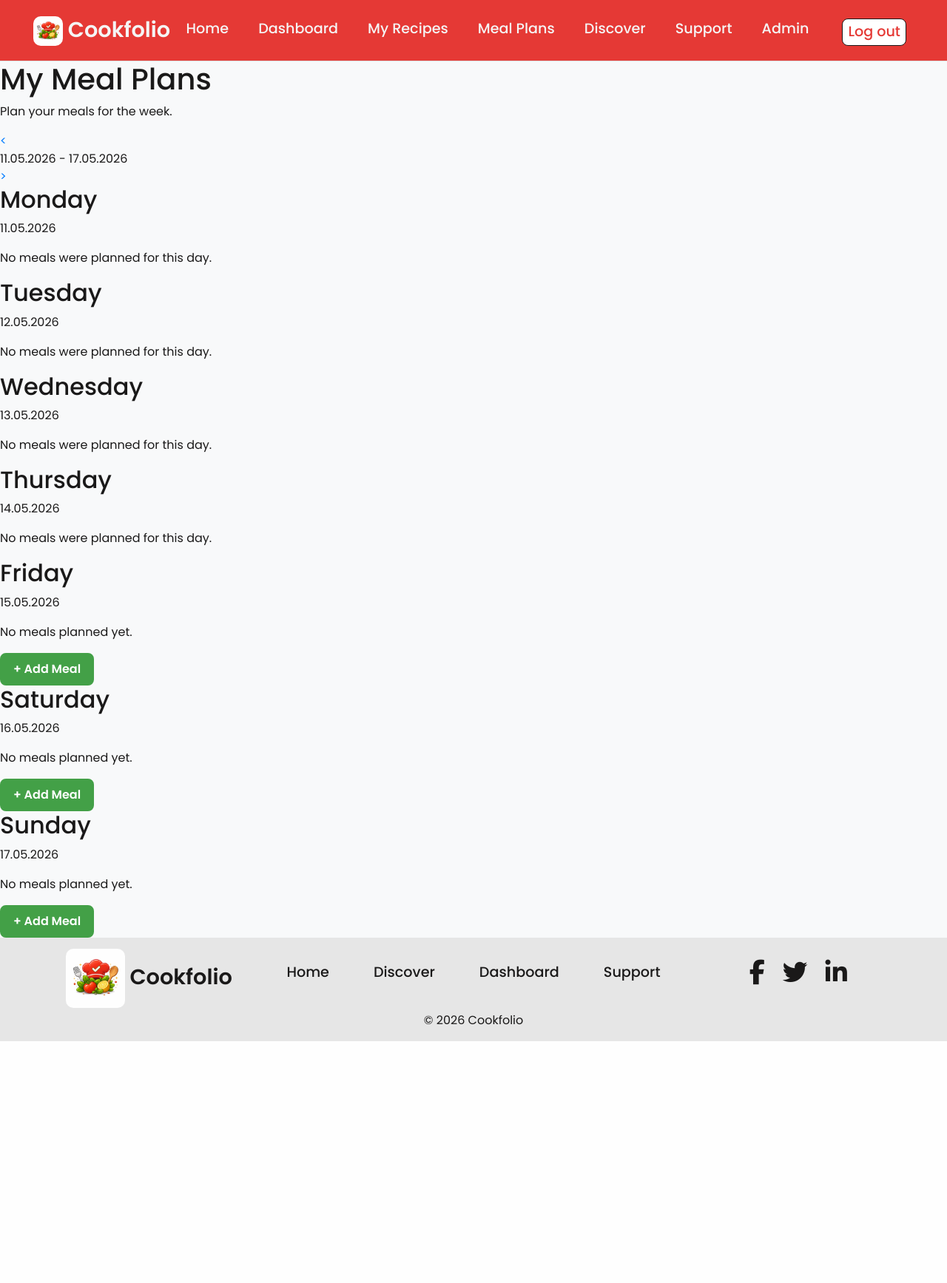
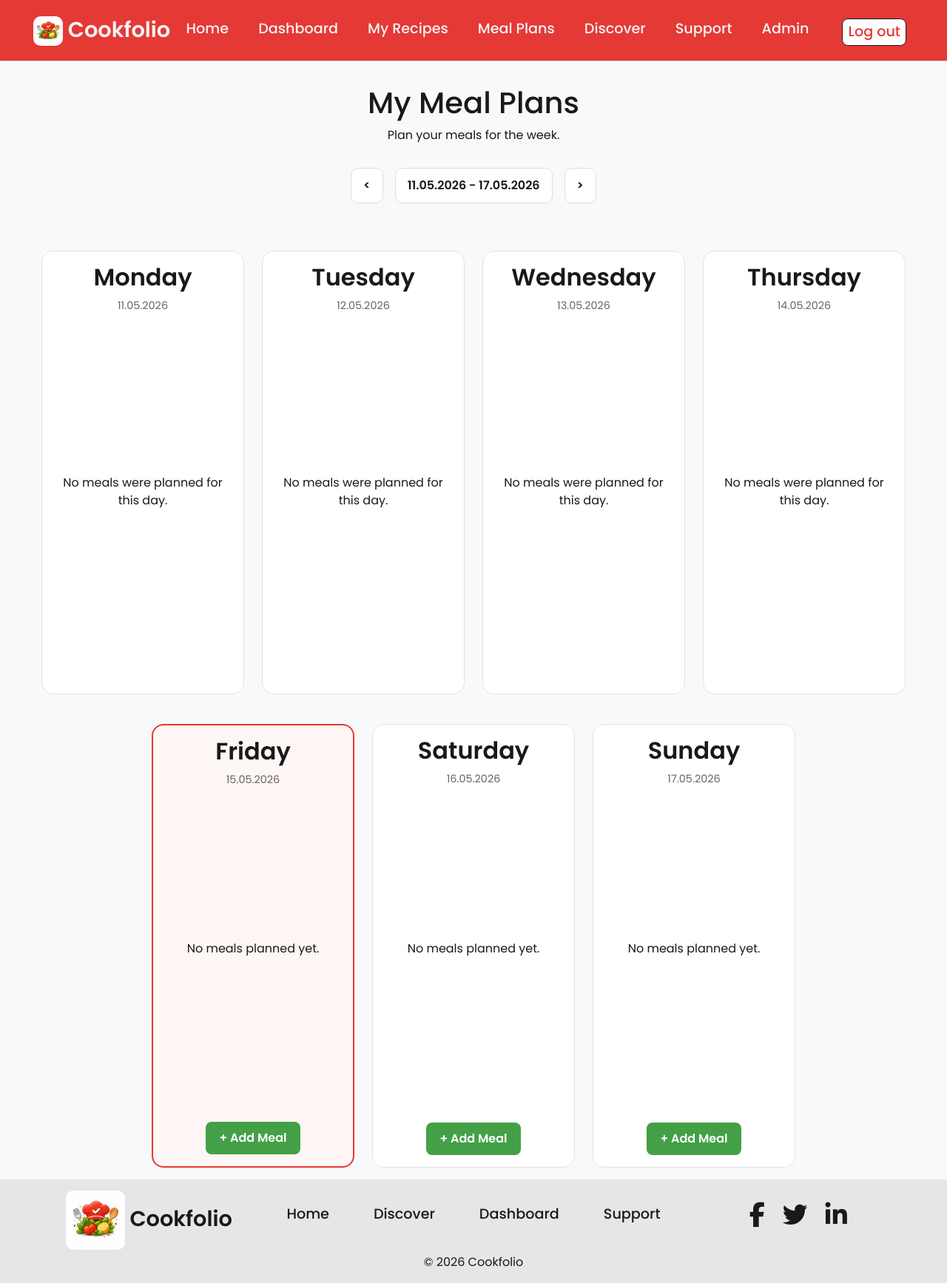
Before and after one commit to silviyahristova/cookfolio, a Flask app: page /meal-plans in a window 1280 px wide. Shown: the whole page at 74% size. Before the commit the page ends 1408 px from the top, so only its background shows below. Run offline with Flask 3, Linux system fonts and the light colour scheme; a user stored in the database is signed in; tables that the repository leaves empty hold one stand-in row (values such as "Sample post"); some libraries are stand-ins or nearby versions.

Commit message:
style: style meal planner page and make weekly cards responsive

```diff
--- a/app/static/css/style.css
+++ b/app/static/css/style.css
@@ -393,7 +393,8 @@ header {
 .support-container,
 .error-container,
 .discover-container,
-.search-container {
+.search-container,
+.meal-plan-container {
     display: flex;
     flex-direction: column;
     align-items: center;
@@ -412,7 +413,8 @@ header {
 .support-text,
 .error-text,
 .discover-text,
-.search-text {
+.search-text,
+.meal-plan-text {
     text-align: center;
 }
 
@@ -715,7 +717,8 @@ header {
 /*Dashboard*/
 /*Empty dashboard*/
 
-.dashboard-section {
+.dashboard-section,
+.meal-plan-container {
     min-height: 80vh;
     display: flex;
     align-items: center;
@@ -745,7 +748,7 @@ header {
     overflow: hidden;
 }
 
-.dashboard-image .page-picture {
+.dashboard-image .page-picture{
     width: 100%;
     max-width: 380px;
     height: auto;
@@ -761,6 +764,11 @@ header {
 .dashboard-empty-text{
     color: #1a1919;
     font-weight: 700;
+}
+
+.empty-dashboard .page-picture {
+    width: 100%;
+    max-width: 380px;
 }
 
 .dashboard-buttons {
@@ -836,7 +844,6 @@ header {
     grid-template-columns: 1fr;
     gap: 1rem;
     width: 100%;
-    max-width: 1100px;
     margin: 0 auto;
 }
 
@@ -1403,6 +1410,141 @@ header {
     max-width: 150px;
 }
 
+/*Meal Planner page*/
+.meal-week-navigation {
+    display: flex;
+    justify-content: center;
+    align-items: center;
+    gap: 1rem;
+    margin: 2rem 0;
+}
+
+.week-btn,
+.meal-week-range {
+    border: 1px solid #dddddd;
+    border-radius: 10px;
+    padding: 0.7rem 1rem;
+    background-color: #fff;
+    text-decoration: none;
+    color: #1a1919;
+    font-weight: 600;
+}
+
+.meal-week-navigation a {
+    color: #1a1919;
+    text-decoration: none;
+}
+
+.meal-week-navigation a:hover {
+    color: #1a1919;
+    text-decoration: none;
+}
+
+.meal-week-grid {
+    display: flex;
+    flex-direction: column;
+    justify-content: center;
+    align-items: center;
+    gap: 1rem;
+}
+
+.meal-day-card {
+    background: #fff;
+    border: 1px solid #e3e3e3;
+    border-radius: 16px;
+    padding: 1rem;
+    min-height: auto;
+    display: flex;
+    flex-direction: column;
+    justify-content: space-between;
+    margin-bottom: 1rem;
+    min-width: 280px;
+}
+
+.today-card {
+    border: 2px solid #E53935;
+    background-color: #fff6f6;
+}
+
+.meal-day-header {
+    text-align: center;
+}
+
+.meal-day-header h2 {
+    color: #1a1919;
+    font-weight: 600;
+}
+
+.meal-day-header p {
+    font-size: 0.9rem;
+    color: #666;
+    margin-bottom: 1rem;
+}
+
+.meal-day-content span {
+    font-size: 0.9rem;
+    font-weight: 800;
+}
+
+.meal-plan-link {
+    color: #1a1919;
+    text-decoration: none;
+    font-weight: 500;
+    display: inline-block;
+    text-align: left;
+}
+
+.meal-plan-link:hover {
+    color: #E53935;
+    text-decoration: none;
+}
+
+.meal-day-footer {
+    display: flex;
+    justify-content: center;
+    align-items: center;
+    gap: 0.5rem;
+    margin-top: 1rem;
+}
+
+.meal-day-footer .btn{
+    display: flex;
+}
+
+.meal-category-row {
+    margin-bottom: 1.3rem;
+    text-align: left;
+}
+
+.meal-category {
+    display: block;
+    color: #222;
+    font-size: 0.9rem;
+    font-weight: 700;
+}
+
+.meal-recipe {
+    display: block;
+    color: #666;
+    font-size: 1rem;
+    text-decoration: none;
+    margin-bottom: 0.5rem;
+}
+
+.no-meal-text {
+    text-align: center;
+    color: #1a1919;
+    font-size: 1rem;
+    margin-top: 3rem;
+}
+
+.meal-day-actions {
+    display: flex;
+    gap: 0.5rem;
+    justify-content: center;
+    margin-top: 1rem;
+    flex-wrap: wrap;
+}
 /*Error page*/
 
 .error-image {
@@ -1454,6 +1596,38 @@ header {
 /*Media Queries*/
 
 /*Mobile*/
+@media (min-width: 375px) {
+    .meal-day-card {
+        min-width: 330px;
+    }
+}
+
+@media (min-width: 576px) {
+    .category-card-grid {
+        display: grid;
+        grid-template-columns: repeat(2, 1fr);
+        gap: 1rem;
+    }
+
+    .all-recipes-grid {
+        grid-template-columns: repeat(2, 1fr);
+    }
+
+    .meal-week-grid {
+        display: grid;
+        grid-template-columns: repeat(2 , 1fr);
+        gap: 1.5rem;
+    }
+
+    .meal-day-card {
+        min-height: 400px;
+        min-width: auto;
+    }
+
+    .meal-day-card:nth-child(7) {
+        transform: translateX(50%);
+    }
+}
 
 @media (max-width: 768px) {
     .logo {
@@ -1622,6 +1796,16 @@ header {
 
     .support-container{
         max-width: 500px;
+    }
+
+    .meal-week-grid {
+        display: grid;
+        grid-template-columns: repeat(2 , 1fr);
+        gap: 1.5rem;
+    }
+
+    .meal-day-card {
+        min-height: 400px;
     }
 }
 
@@ -1751,7 +1935,8 @@ header {
     .register-image img,
     .login-image img,
     .support-image img,
-    .error-image img {
+    .error-image img,
+    .empty-dashboard img {
         width: 100%;
         height: 100%;
         object-fit: contain;
@@ -1842,6 +2027,11 @@ header {
         transform-origin: center;
     }
 
+    .empty-dashboard .page-picture {
+        width: 100%;
+        display: inherit;
+    }
+
     .dashboard-buttons {
         align-items: center;
     }
@@ -1869,7 +2059,7 @@ header {
     }
 
     .dashboard-main-grid{
-        grid-template-columns: 2fr 1fr;
+        grid-template-columns: 1fr 1fr;
         align-items: stretch;
     }
 
@@ -2080,6 +2270,32 @@ header {
     .error-text a {
         margin: 2rem;
     }
+
+    .meal-week-grid {
+        display: grid;
+        grid-template-columns: repeat(8, 1fr);
+        gap: 1.5rem;
+        align-items: stretch;
+    }
+
+    .meal-day-card {
+        grid-column: span 2;
+        min-height: 600px;
+        min-width: 220px;
+    }
+
+    .meal-day-card:nth-child(5) {
+        grid-column: 2/ span 2;
+    }
+
+    .meal-day-card:nth-child(6) {
+        grid-column: 4/ span 2;
+    }
+
+    .meal-day-card:nth-child(7) {
+        grid-column: 6/ span 2;
+        transform: none;
+    }
 }
 
 @media (min-width: 1200px) {
```
